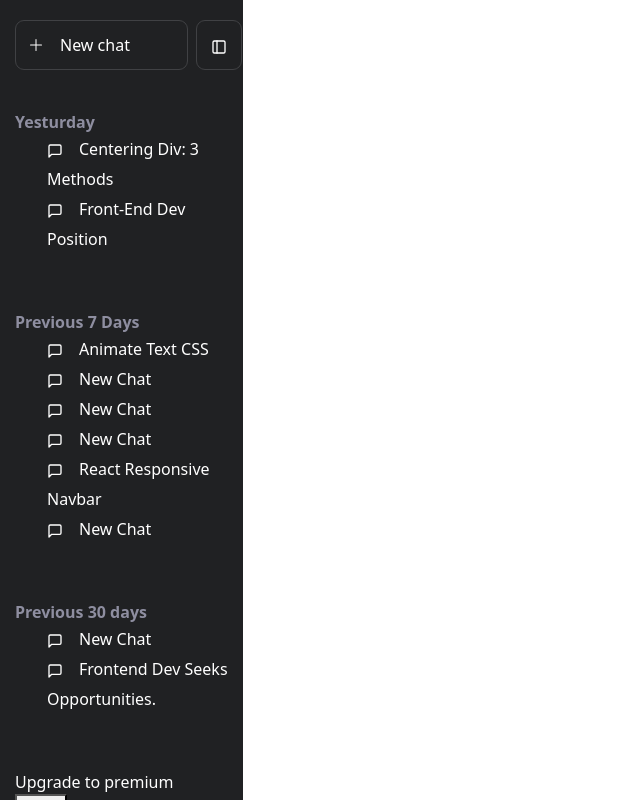
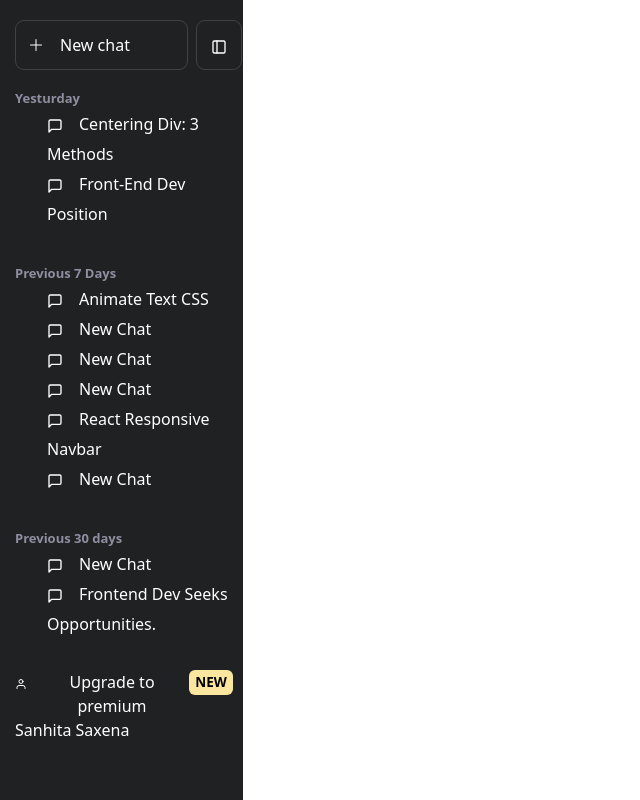
Before and after one commit to Sanhitasaxena/30-Days-React-UI, a React (Create React App) app: page /chatGPT in a window 1280 px wide. Shown: the top 800 px of the page, without its empty margins (0-640 px from the left). Built offline with nearby package versions, Linux system fonts and the light colour scheme.

Commit message:
improved UI of sidebar

```diff
--- a/src/Pages/Day-1/components/sidebar/Sidebar.jsx
+++ b/src/Pages/Day-1/components/sidebar/Sidebar.jsx
@@ -35,11 +35,11 @@ const Sidebar = () => {
           <b>Yesturday</b>
           <ul>
             <li>
-              <ListIcon/>
+              <ListIcon />
               Centering Div: 3 Methods{" "}
             </li>
             <li>
-              <ListIcon/>
+              <ListIcon />
               Front-End Dev Position
             </li>
           </ul>
@@ -48,27 +48,27 @@ const Sidebar = () => {
           <b>Previous 7 Days</b>
           <ul>
             <li>
-              <ListIcon/>
-             Animate Text CSS
+              <ListIcon />
+              Animate Text CSS
             </li>
             <li>
-              <ListIcon/>
+              <ListIcon />
               New Chat
             </li>
             <li>
-              <ListIcon/>
+              <ListIcon />
               New Chat
             </li>
             <li>
-              <ListIcon/>
+              <ListIcon />
               New Chat
             </li>
             <li>
-              <ListIcon/>
+              <ListIcon />
               React Responsive Navbar
             </li>
             <li>
-              <ListIcon/>
+              <ListIcon />
               New Chat
             </li>
           </ul>
@@ -77,22 +77,38 @@ const Sidebar = () => {
           <b>Previous 30 days</b>
           <ul>
             <li>
-             <ListIcon/>
-             New Chat
+              <ListIcon />
+              New Chat
             </li>
             <li>
-              <ListIcon/>
+              <ListIcon />
               Frontend Dev Seeks Opportunities.
             </li>
           </ul>
         </div>
         <div className="sidebar-footer">
           <div className="footer-premium">
-            <div>
-              {/* icon */}
-              <span>Upgrade to premium</span>
+            <div className="d-flex text-align-center">
+              <span>
+                <svg
+                  stroke="currentColor"
+                  fill="none"
+                  stroke-width="2"
+                  viewBox="0 0 24 24"
+                  stroke-linecap="round"
+                  stroke-linejoin="round"
+                  class="h-4 w-4 shrink-0 footer-icon"
+                  height="1em"
+                  width="1em"
+                  xmlns="http://www.w3.org/2000/svg"
+                >
+                  <path d="M20 21v-2a4 4 0 0 0-4-4H8a4 4 0 0 0-4 4v2"></path>
+                  <circle cx="12" cy="7" r="4"></circle>
+                </svg>
+              </span>
+              <span className="ms-2">Upgrade to premium</span>
             </div>
-            <button>NEW</button>
+            <button className="footer-btn">NEW</button>
           </div>
           <div className="profile">
             <div>
--- a/src/Pages/Day-1/components/sidebar/sidebar.css
+++ b/src/Pages/Day-1/components/sidebar/sidebar.css
@@ -7,7 +7,7 @@
     flex-direction: column;
     /* justify-content: space-between; */
     padding-left: 15px;
-    gap: 40px;
+    gap: 15px;
     position: relative;
     top: 20px;
 
@@ -45,4 +45,28 @@ ul{
 
 b{
     color: #8E8EA0;
+    font-size: 13px;
 }
+
+.footer-premium{
+    display: flex;
+    justify-content: space-between;
+    padding-right: 10px;
+    text-align: center;
+}
+
+.footer-btn{
+    height: 25px;
+    width: 45px;
+    border-radius: 0.375rem;
+    border: none;
+    background-color: #FAE69E;
+    font-size: 13.5px;
+    /* padding: 5px; */
+    font-weight: 600;
+
+}
+
+.footer-icon{
+    font-size: 12px;
+}
```
